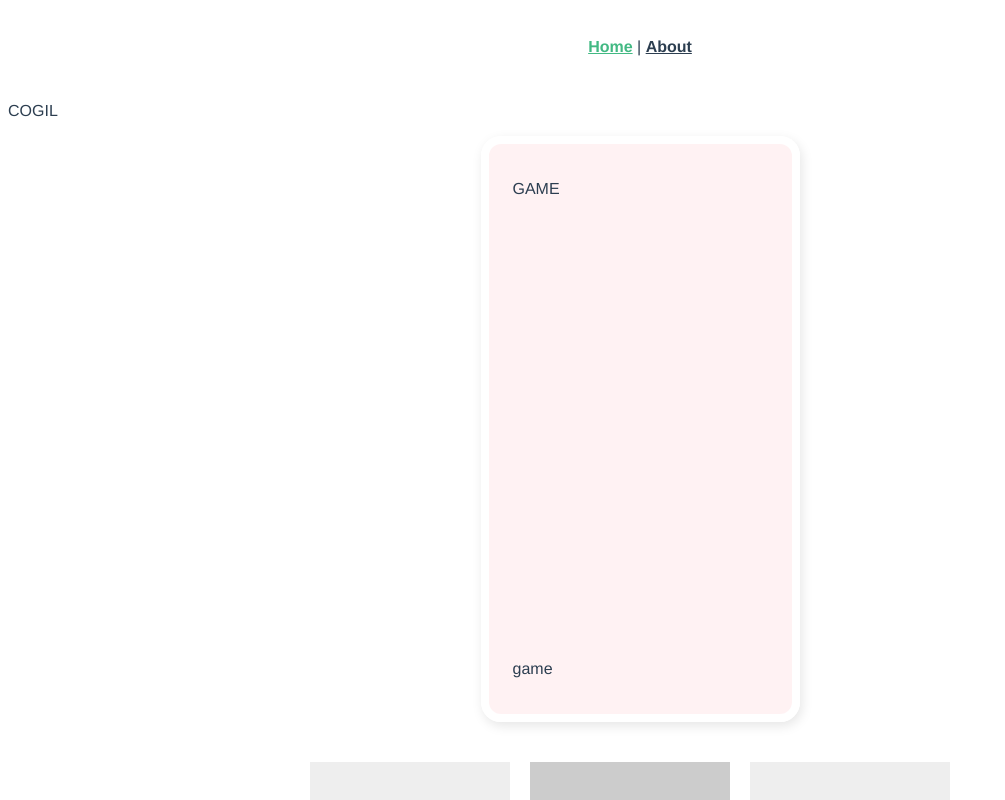
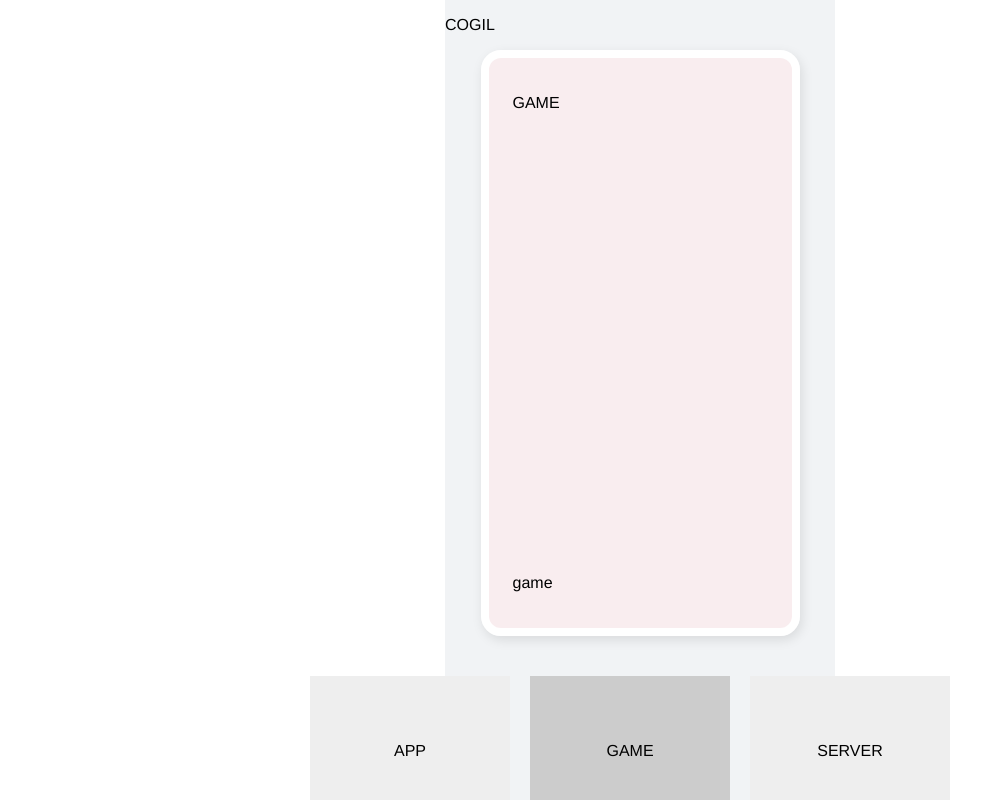
Before and after one commit to jiwon79/cogil, a Vue app: page / in a window 1280 px wide. Shown: the top 800 px of the page, without its empty margins (0-1005 px from the left). Built offline with nearby package versions, Linux system fonts and the light colour scheme.

Commit message:
:lipstick: Main 스타일

```diff
--- a/src/App.vue
+++ b/src/App.vue
@@ -1,31 +1,24 @@
 <template>
-    <nav>
-        <router-link to="/">Home</router-link>
-        |
-        <router-link to="/about">About</router-link>
-    </nav>
     <router-view/>
 </template>
 
 <style lang="scss">
+@import "src/components/styleGuide.scss";
+
 #app {
-  font-family: Avenir, Helvetica, Arial, sans-serif;
-  -webkit-font-smoothing: antialiased;
-  -moz-osx-font-smoothing: grayscale;
-  text-align: center;
-  color: #2c3e50;
+    font-family: Avenir, Helvetica, Arial, sans-serif;
+    -webkit-font-smoothing: antialiased;
+    -moz-osx-font-smoothing: grayscale;
+    text-align: center;
+    background-color: $grey200;
 }
 
-nav {
-  padding: 30px;
+html {
+    width: 100vw;
+}
 
-  a {
-    font-weight: bold;
-    color: #2c3e50;
-
-    &.router-link-exact-active {
-      color: #42b983;
-    }
-  }
+body {
+    margin: 0 auto;
+    max-width: 390px;
 }
 </style>
--- a/src/views/HomeView.vue
+++ b/src/views/HomeView.vue
@@ -38,6 +38,12 @@
 </script>
 
 <style scoped lang="scss">
+@import "src/components/styleGuide.scss";
+
+.home {
+    background-color: $grey200;
+
+}
 .carousel-container {
   display: flex;
   margin-top: 40px;
```
